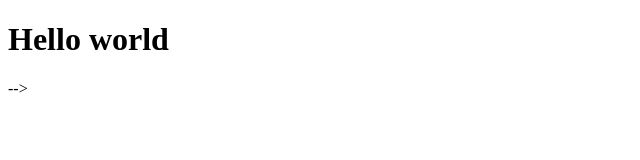
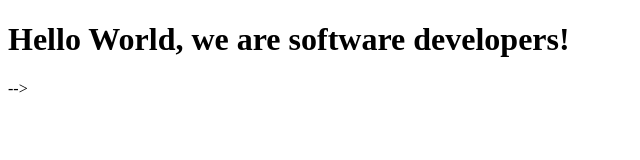
Before and after one commit to shakespear95/anitashakesrepo, a plain HTML site: page index.html in a window 1280 px wide. Shown: the whole page, without its empty margins (0-640 px from the left). Drawn offline with Linux system fonts and the light colour scheme.

Commit message:
second modification

```diff
--- a/index.html
+++ b/index.html
@@ -9,7 +9,7 @@
   <body>
     <script src="https://cdn.freecodecamp.org/testable-projects-fcc/v1/bundle.js"></script>
 
-    <H1>Hello world</H1>
+    <H1>Hello World, we are software developers!</H1>
 
     -->
     <script  src="js/index.js"></script>
```
